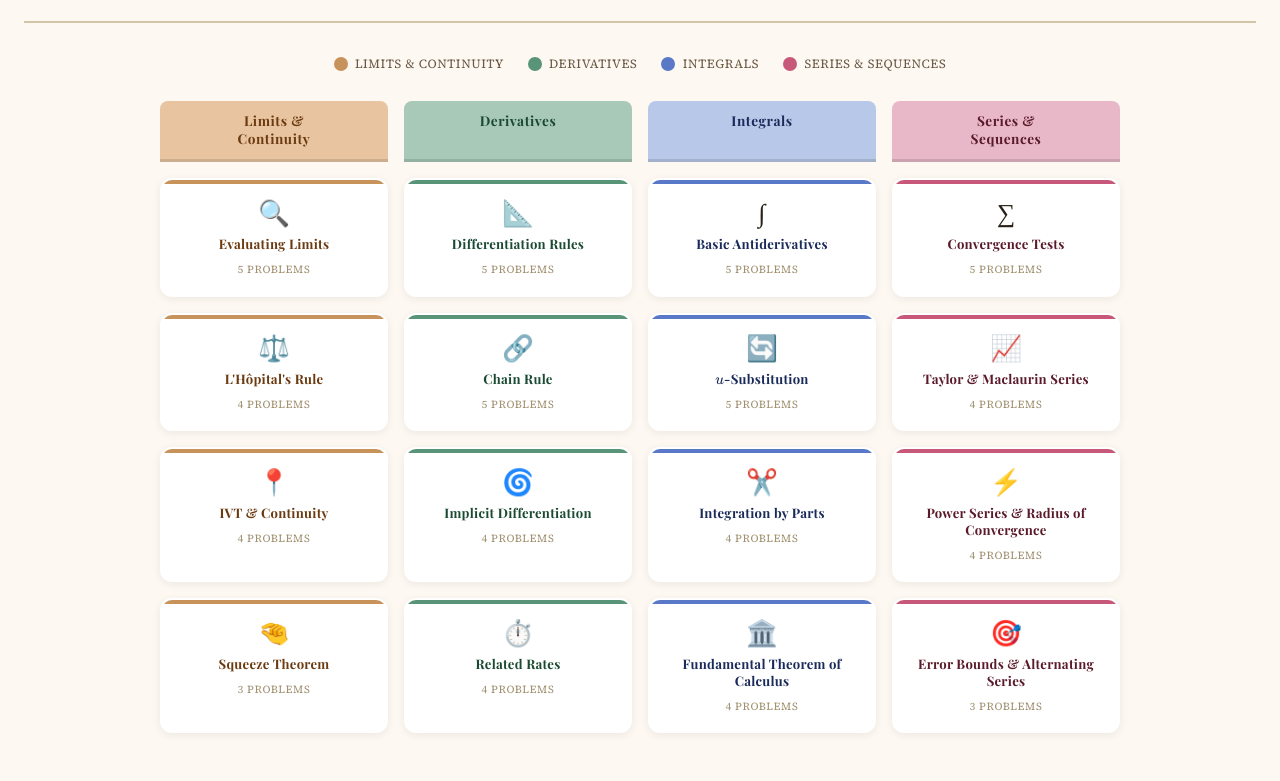
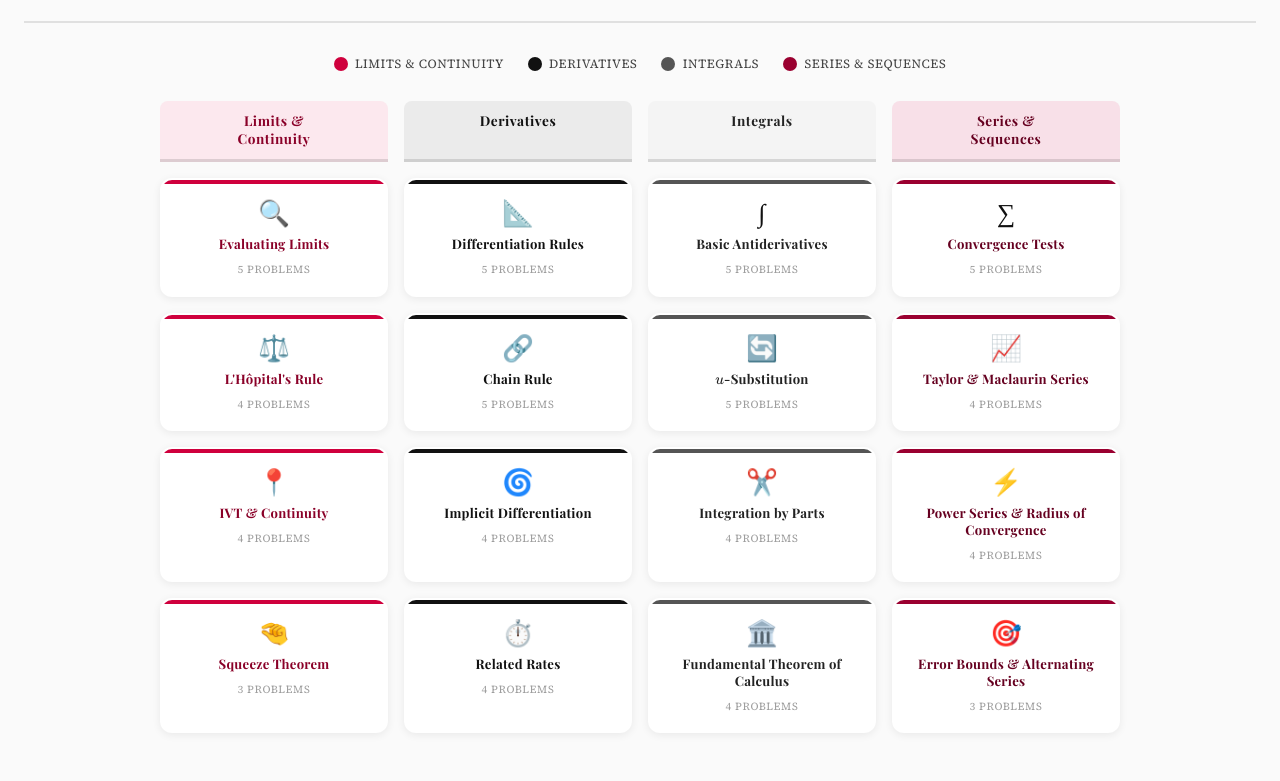
Before and after one commit to mharrington-png/choice_board, a plain HTML site: page index.html in a window 1280 px wide. Shown: the part 152-933 px from the top of the page. Drawn offline with nearby package versions, Linux system fonts and the light colour scheme.

Commit message:
Add files via upload

```diff
--- a/index.html
+++ b/index.html
@@ -14,13 +14,24 @@
 <script src="https://cdn.jsdelivr.net/npm/mathjax@3/es5/tex-chtml.js" crossorigin="anonymous" async></script>
 <style>
   :root {
-    --lim: #e8c5a0;    --lim-dark: #c8935a;    --lim-text: #6b3a10;
-    --der: #a8c8b8;    --der-dark: #5a9478;    --der-text: #1a4a32;
-    --int: #b8c8e8;    --int-dark: #5a78c8;    --int-text: #1a2a5a;
-    --ser: #e8b8c8;    --ser-dark: #c8587a;    --ser-text: #5a1a2a;
-    --cream: #fdf8f2;
-    --ink: #2a2218;
-    --rule: #d4c4a8;
+    /* Middlesex brand: crimson, black, white, grays */
+    --mx-red:   #cf003d;
+    --mx-black: #111111;
+    --mx-white: #ffffff;
+    --mx-gray1: #f4f4f4;
+    --mx-gray2: #e0e0e0;
+    --mx-gray3: #9e9e9e;
+    --mx-gray4: #444444;
+
+    /* Topic accents — all in-brand */
+    --lim:      #fce8ee;   --lim-dark: #cf003d;   --lim-text: #8a0028;
+    --der:      #ebebeb;   --der-dark: #111111;   --der-text: #111111;
+    --int:      #f4f4f4;   --int-dark: #555555;   --int-text: #222222;
+    --ser:      #f8e0e8;   --ser-dark: #9a0030;   --ser-text: #660020;
+
+    --cream: #fafafa;
+    --ink:   #111111;
+    --rule:  #e0e0e0;
   }
 
   *, *::before, *::after { box-sizing: border-box; margin: 0; padding: 0; }
@@ -44,7 +55,7 @@
     font-size: 0.78rem;
     letter-spacing: 0.2em;
     text-transform: uppercase;
-    color: #9b8060;
+    color: var(--mx-red);
     margin-bottom: 0.4rem;
   }
   header h1 {
@@ -56,7 +67,7 @@
   }
   header p {
     font-size: 0.9rem;
-    color: #7a6a54;
+    color: var(--mx-gray4);
     font-style: italic;
     max-width: 520px;
     margin: 0 auto;
@@ -78,7 +89,7 @@
     letter-spacing: 0.05em;
     text-transform: uppercase;
     font-weight: 400;
-    color: #6a5a44;
+    color: var(--mx-gray4);
   }
   .legend-dot {
     width: 14px; height: 14px;
@@ -168,7 +179,7 @@
 
   .tile-count {
     font-size: 0.68rem;
-    color: #a09070;
+    color: var(--mx-gray3);
     letter-spacing: 0.06em;
     text-transform: uppercase;
   }
@@ -178,7 +189,7 @@
     display: none;
     position: fixed;
     inset: 0;
-    background: rgba(30,20,10,0.55);
+    background: rgba(0,0,0,0.6);
     z-index: 100;
     align-items: center;
     justify-content: center;
@@ -236,8 +247,7 @@
     background: none; border: none;
     font-size: 1.4rem;
     cursor: pointer;
-    color: #a09070;
-    line-height: 1;
+    color: var(--mx-gray3);
     padding: 0.2rem 0.4rem;
     border-radius: 4px;
     transition: color 0.15s;
@@ -257,7 +267,7 @@
     font-size: 0.68rem;
     letter-spacing: 0.12em;
     text-transform: uppercase;
-    color: #a09070;
+    color: var(--mx-gray3);
     margin-bottom: 0.35rem;
   }
   .problem-q {
@@ -274,7 +284,7 @@
     letter-spacing: 0.06em;
     text-transform: uppercase;
     cursor: pointer;
-    color: #a09070;
+    color: var(--mx-gray3);
     user-select: none;
     padding: 0.3rem 0;
     list-style: none;
@@ -294,7 +304,7 @@
     font-size: 0.9rem;
     line-height: 1.6;
     border-left: 3px solid var(--rule);
-    color: #4a3a28;
+    color: var(--mx-gray4);
   }
   .modal.lim .answer-box { border-color: var(--lim-dark); }
   .modal.der .answer-box { border-color: var(--der-dark); }
```
